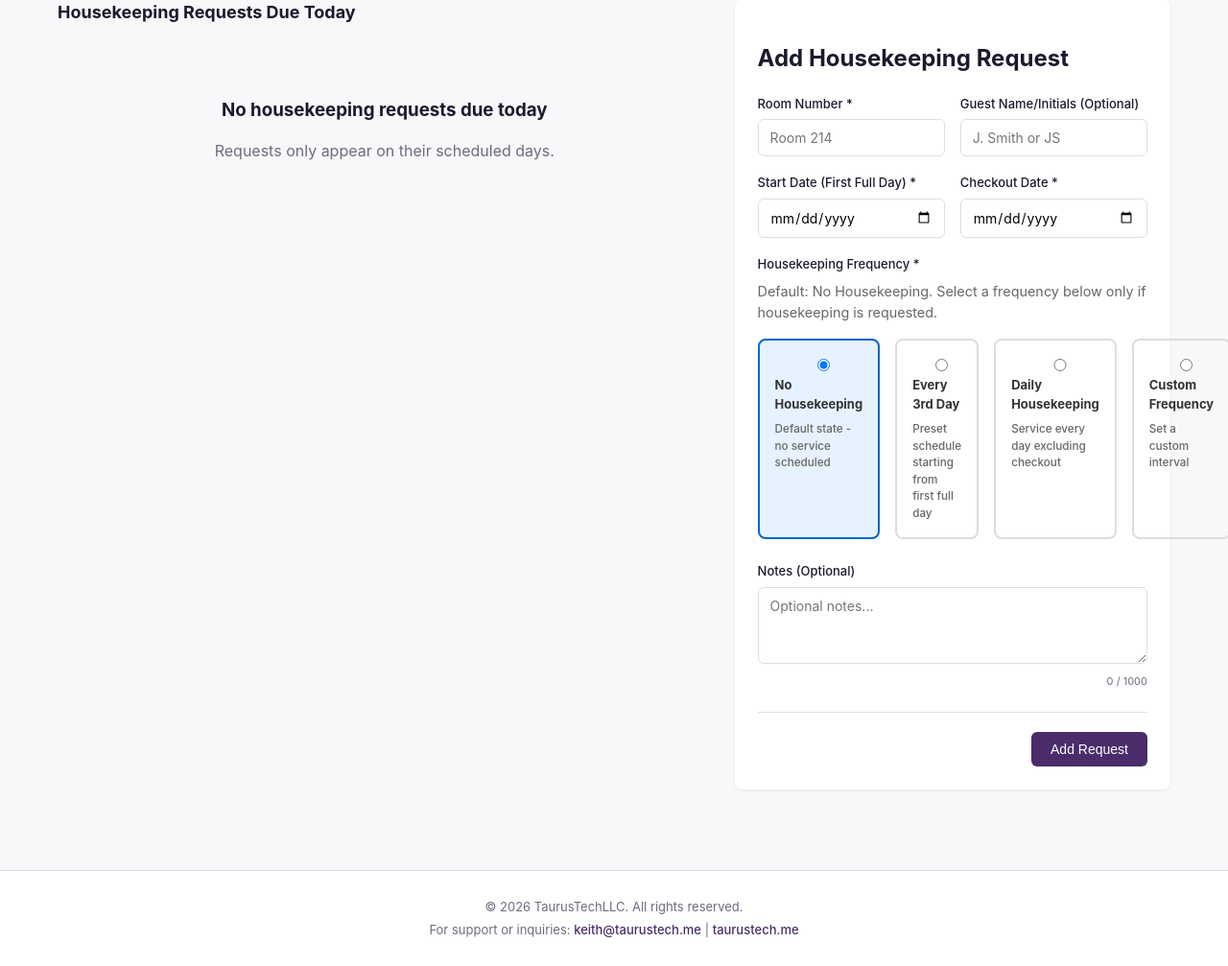
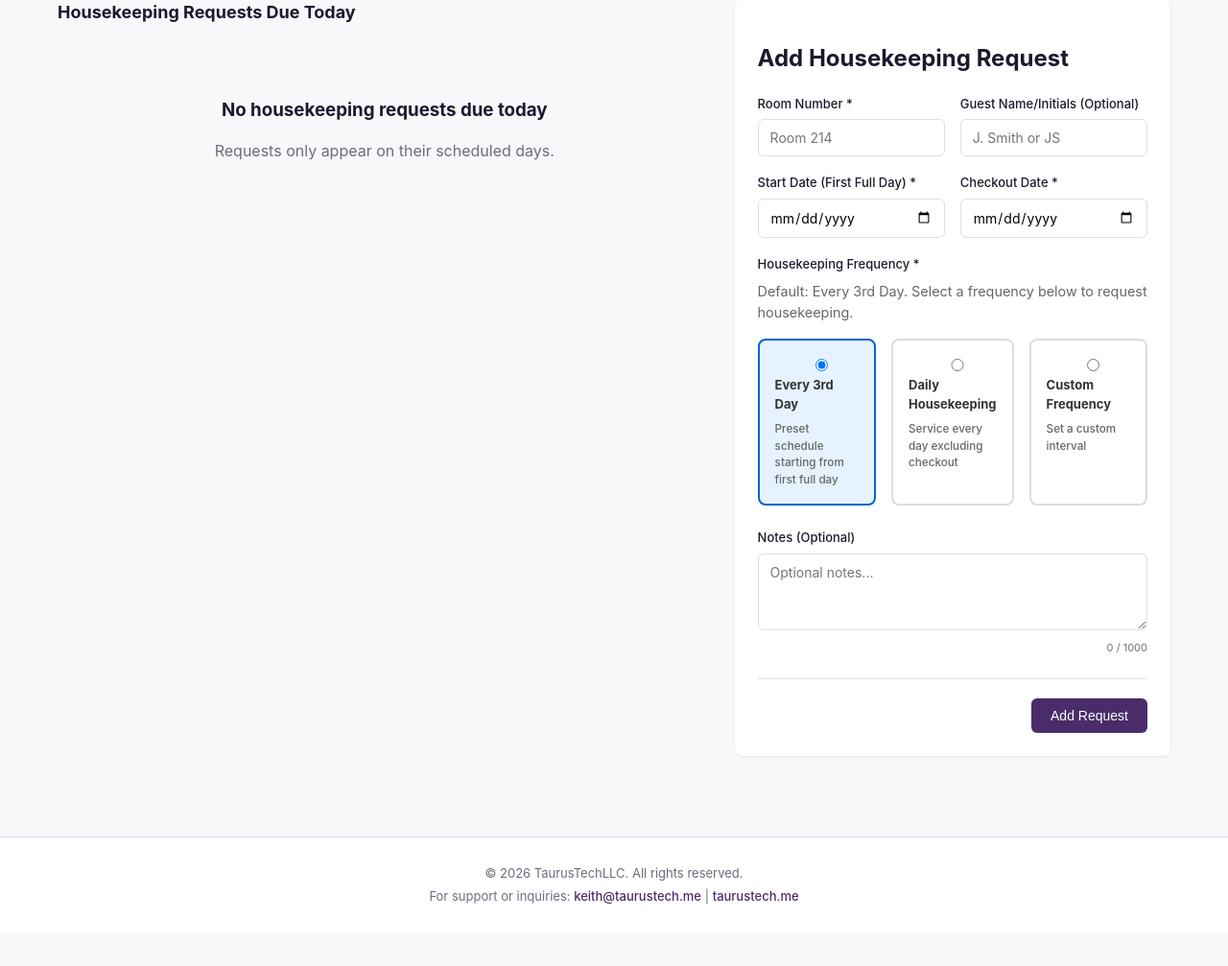
Before and after one commit to kcasko/dnr-app, a Flask app: template templates/housekeeping_requests.html in a window 1280 px wide. Shown: the part 159-1166 px from the top of the page at 96% size. After the commit the page ends 1101 px from the top, so only its background shows below. Run offline with Flask 3, Linux system fonts and the light colour scheme; the template is opened without the code that fills it, so the values that code supplies are empty; some libraries are stand-ins or nearby versions.

Commit message:
Fix: Housekeeping default logic and desktop layout columns

```diff
--- a/app.py
+++ b/app.py
@@ -1312,7 +1312,10 @@ def add_housekeeping_request():
     guest_name = request.form.get("guest_name", "").strip()[:100]
     start_raw = request.form.get("start_date", "").strip()
     end_raw = request.form.get("end_date", "").strip()
-    frequency = request.form.get("frequency", "none").strip()
+    frequency = request.form.get("frequency", "every_3rd_day").strip()
+    if frequency == "none":
+        frequency = "every_3rd_day"
+
     frequency_days_raw = request.form.get("frequency_days", "").strip()
     notes = request.form.get("notes", "").strip()[:1000]
 
--- a/static/styles.css
+++ b/static/styles.css
@@ -33,7 +33,7 @@ header {
     background: linear-gradient(135deg, var(--primary-purple) 0%, var(--dark-purple) 100%);
     color: #fff;
     padding: 12px 24px;
-    box-shadow: 0 2px 8px rgba(0,0,0,0.15);
+    box-shadow: 0 2px 8px rgba(0, 0, 0, 0.15);
 }
 
 .header-content {
@@ -137,7 +137,7 @@ header .subtitle {
     padding: 16px;
     background: var(--bg-white);
     border-radius: 8px;
-    box-shadow: 0 1px 3px rgba(0,0,0,0.08);
+    box-shadow: 0 1px 3px rgba(0, 0, 0, 0.08);
 }
 
 .search-box {
@@ -184,7 +184,8 @@ header .subtitle {
     font-size: 13px;
     cursor: pointer;
     transition: all 0.2s;
-    color: #595969; /* Darker than --text-muted for WCAG AA contrast */
+    color: #595969;
+    /* Darker than --text-muted for WCAG AA contrast */
 }
 
 .filter-btn:hover {
@@ -225,7 +226,8 @@ header .subtitle {
     font-size: 13px;
     cursor: pointer;
     transition: all 0.2s;
-    color: #595969; /* Darker than --text-muted for WCAG AA contrast */
+    color: #595969;
+    /* Darker than --text-muted for WCAG AA contrast */
 }
 
 .sort-dir-btn:hover {
@@ -237,7 +239,7 @@ header .subtitle {
 .records-list {
     background: var(--bg-white);
     border-radius: 8px;
-    box-shadow: 0 1px 3px rgba(0,0,0,0.08);
+    box-shadow: 0 1px 3px rgba(0, 0, 0, 0.08);
     overflow: hidden;
 }
 
@@ -349,7 +351,7 @@ header .subtitle {
     left: 0;
     right: 0;
     bottom: 0;
-    background: rgba(0,0,0,0.5);
+    background: rgba(0, 0, 0, 0.5);
     z-index: 1000;
     align-items: center;
     justify-content: center;
@@ -367,7 +369,7 @@ header .subtitle {
     max-width: 700px;
     max-height: 90vh;
     overflow-y: auto;
-    box-shadow: 0 20px 60px rgba(0,0,0,0.3);
+    box-shadow: 0 20px 60px rgba(0, 0, 0, 0.3);
 }
 
 .modal-header {
@@ -714,7 +716,7 @@ header .subtitle {
     right: 4px;
     width: 24px;
     height: 24px;
-    background: rgba(0,0,0,0.6);
+    background: rgba(0, 0, 0, 0.6);
     color: #fff;
     border: none;
     border-radius: 50%;
@@ -817,7 +819,9 @@ header .subtitle {
 }
 
 @keyframes spin {
-    to { transform: rotate(360deg); }
+    to {
+        transform: rotate(360deg);
+    }
 }
 
 /* Toast Notification */
@@ -860,7 +864,7 @@ header .subtitle {
     border-radius: 8px;
     padding: 24px;
     margin-bottom: 24px;
-    box-shadow: 0 1px 3px rgba(0,0,0,0.08);
+    box-shadow: 0 1px 3px rgba(0, 0, 0, 0.08);
 }
 
 .settings-card h2 {
@@ -949,7 +953,7 @@ header .subtitle {
     border-radius: 8px;
     padding: 24px;
     margin-bottom: 24px;
-    box-shadow: 0 1px 3px rgba(0,0,0,0.08);
+    box-shadow: 0 1px 3px rgba(0, 0, 0, 0.08);
 }
 
 .filter-section .form-row {
@@ -975,7 +979,7 @@ header .subtitle {
     border-radius: 8px;
     padding: 20px;
     margin-bottom: 16px;
-    box-shadow: 0 1px 3px rgba(0,0,0,0.08);
+    box-shadow: 0 1px 3px rgba(0, 0, 0, 0.08);
 }
 
 .log-entry-system {
@@ -1048,7 +1052,7 @@ header .subtitle {
     border-radius: 8px;
     padding: 20px;
     margin-bottom: 16px;
-    box-shadow: 0 1px 3px rgba(0,0,0,0.08);
+    box-shadow: 0 1px 3px rgba(0, 0, 0, 0.08);
 }
 
 .maintenance-card-header {
@@ -1170,7 +1174,7 @@ header .subtitle {
     border-radius: 8px;
     padding: 24px;
     margin-bottom: 24px;
-    box-shadow: 0 1px 3px rgba(0,0,0,0.08);
+    box-shadow: 0 1px 3px rgba(0, 0, 0, 0.08);
 }
 
 .housekeeping-card {
@@ -1178,7 +1182,7 @@ header .subtitle {
     border-radius: 8px;
     padding: 20px;
     margin-bottom: 16px;
-    box-shadow: 0 1px 3px rgba(0,0,0,0.08);
+    box-shadow: 0 1px 3px rgba(0, 0, 0, 0.08);
 }
 
 .housekeeping-card-header {
@@ -1229,7 +1233,7 @@ header .subtitle {
     border-radius: 8px;
     padding: 20px;
     margin-bottom: 20px;
-    box-shadow: 0 1px 3px rgba(0,0,0,0.08);
+    box-shadow: 0 1px 3px rgba(0, 0, 0, 0.08);
 }
 
 .overview-section h2 {
@@ -1377,7 +1381,7 @@ header .subtitle {
     border-radius: 8px;
     padding: 24px;
     margin-bottom: 24px;
-    box-shadow: 0 1px 3px rgba(0,0,0,0.08);
+    box-shadow: 0 1px 3px rgba(0, 0, 0, 0.08);
 }
 
 .room-issues-list h2 {
@@ -1390,7 +1394,7 @@ header .subtitle {
     border-radius: 8px;
     padding: 20px;
     margin-bottom: 16px;
-    box-shadow: 0 1px 3px rgba(0,0,0,0.08);
+    box-shadow: 0 1px 3px rgba(0, 0, 0, 0.08);
 }
 
 .room-issue-card.resolved {
@@ -1462,7 +1466,7 @@ header .subtitle {
     border-radius: 8px;
     padding: 24px;
     margin-bottom: 24px;
-    box-shadow: 0 1px 3px rgba(0,0,0,0.08);
+    box-shadow: 0 1px 3px rgba(0, 0, 0, 0.08);
 }
 
 .empty-state.compact {
@@ -1474,7 +1478,7 @@ header .subtitle {
     border-radius: 8px;
     padding: 24px;
     margin-bottom: 24px;
-    box-shadow: 0 1px 3px rgba(0,0,0,0.08);
+    box-shadow: 0 1px 3px rgba(0, 0, 0, 0.08);
 }
 
 .reference-list h2 {
@@ -1487,7 +1491,7 @@ header .subtitle {
     border-radius: 8px;
     padding: 18px;
     margin-bottom: 14px;
-    box-shadow: 0 1px 3px rgba(0,0,0,0.08);
+    box-shadow: 0 1px 3px rgba(0, 0, 0, 0.08);
     display: flex;
     flex-direction: column;
     gap: 8px;
@@ -1525,7 +1529,7 @@ header .subtitle {
     border-radius: 8px;
     padding: 24px;
     margin-bottom: 24px;
-    box-shadow: 0 1px 3px rgba(0,0,0,0.08);
+    box-shadow: 0 1px 3px rgba(0, 0, 0, 0.08);
 }
 
 .announcement-list h2 {
@@ -1538,7 +1542,7 @@ header .subtitle {
     border-radius: 8px;
     padding: 20px;
     margin-bottom: 16px;
-    box-shadow: 0 1px 3px rgba(0,0,0,0.08);
+    box-shadow: 0 1px 3px rgba(0, 0, 0, 0.08);
     display: flex;
     flex-direction: column;
     gap: 10px;
@@ -1580,7 +1584,7 @@ header .subtitle {
     border-radius: 8px;
     padding: 24px;
     margin-bottom: 24px;
-    box-shadow: 0 1px 3px rgba(0,0,0,0.08);
+    box-shadow: 0 1px 3px rgba(0, 0, 0, 0.08);
 }
 
 .messages-list h2 {
@@ -1597,6 +1601,33 @@ header .subtitle {
     margin-bottom: 12px;
 }
 
+
+/* Quick Action Layout (Desktop Split View) */
+.quick-action-layout {
+    display: flex;
+    flex-direction: column;
+    gap: 24px;
+}
+
+@media (min-width: 992px) {
+    .quick-action-layout {
+        display: grid;
+        grid-template-columns: 3fr 2fr;
+        gap: 24px;
+        align-items: start;
+    }
+}
+
+.quick-action-primary {
+    min-width: 0;
+    /* Prevent grid blowout */
+}
+
+.quick-action-secondary {
+    position: sticky;
+    top: 20px;
+}
+
 .messages-filter {
     display: flex;
     gap: 12px;
@@ -1617,7 +1648,7 @@ header .subtitle {
     border-radius: 8px;
     padding: 18px;
     margin-bottom: 14px;
-    box-shadow: 0 1px 3px rgba(0,0,0,0.08);
+    box-shadow: 0 1px 3px rgba(0, 0, 0, 0.08);
     display: flex;
     flex-direction: column;
     gap: 8px;
@@ -1678,7 +1709,7 @@ header .subtitle {
     border-radius: 8px;
     padding: 20px;
     margin-bottom: 16px;
-    box-shadow: 0 1px 3px rgba(0,0,0,0.08);
+    box-shadow: 0 1px 3px rgba(0, 0, 0, 0.08);
 }
 
 .checklist-header h2 {
@@ -1752,7 +1783,7 @@ header .subtitle {
         padding: 16px;
     }
 
-    .record-row > div {
+    .record-row>div {
         margin-bottom: 4px;
     }
 
--- a/templates/housekeeping_requests.html
+++ b/templates/housekeeping_requests.html
@@ -259,18 +259,11 @@
                     <div class="form-group">
                         <label>Housekeeping Frequency *</label>
                         <p class="frequency-description">
-                            Default: No Housekeeping. Select a frequency below only if housekeeping is requested.
+                            Default: Every 3rd Day. Select a frequency below to request housekeeping.
                         </p>
                         <div class="frequency-modes">
-                            <label class="frequency-mode selected" data-frequency="none">
-                                <input type="radio" name="frequency" value="none" checked>
-                                <div>
-                                    <h4>No Housekeeping</h4>
-                                    <p>Default state - no service scheduled</p>
-                                </div>
-                            </label>
-                            <label class="frequency-mode" data-frequency="every_3rd_day">
-                                <input type="radio" name="frequency" value="every_3rd_day">
+                            <label class="frequency-mode selected" data-frequency="every_3rd_day">
+                                <input type="radio" name="frequency" value="every_3rd_day" checked>
                                 <div>
                                     <h4>Every 3rd Day</h4>
                                     <p>Preset schedule starting from first full day</p>
```
